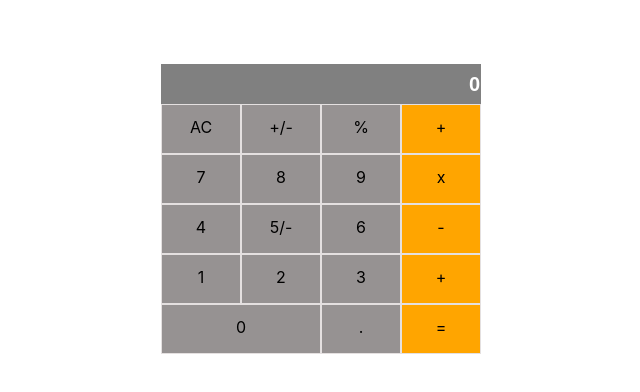
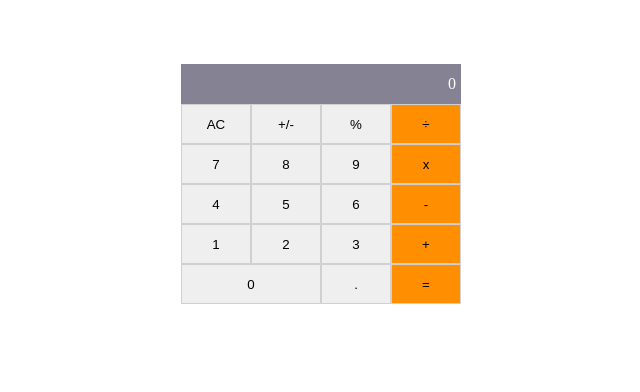
Before and after one commit to sediqullahbadakhsh/math-magicians, a React (Create React App) app: page / in a window 1280 px wide. Shown: the top 392 px of the page, without its empty margins (319-959 px from the left). Built offline with nearby package versions, Linux system fonts and the light colour scheme.

Commit message:
add calculator functionality and refactor the CSS and buttons

```diff
--- a/package.json
+++ b/package.json
@@ -6,10 +6,13 @@
     "@testing-library/jest-dom": "^5.16.2",
     "@testing-library/react": "^12.1.4",
     "@testing-library/user-event": "^13.5.0",
+    "big.js": "^6.1.1",
     "prop-types": "^15.8.1",
     "react": "^17.0.2",
     "react-dom": "^17.0.2",
     "react-scripts": "^5.0.0",
+    "react-uuid": "^1.0.2",
+    "uuid": "^8.3.2",
     "web-vitals": "^2.1.4"
   },
   "scripts": {
--- a/src/App.css
+++ b/src/App.css
@@ -10,51 +10,32 @@
   margin-top: 5%;
 }
 
-.calculator {
-  /* width:400px;
-  height: 500px; */
+.result {
+  background-color: #858293;
+  padding-right: 5px;
+  color: white;
+  height: 40px;
   display: flex;
-  flex-direction: column;
-  text-align: center;
+  align-items: center;
+  justify-content: flex-end;
 }
 
-.row {
-  display: flex;
-  flex-direction: row;
+.buttons {
+  display: grid;
+  grid-template-columns: repeat(4, 70px);
+  grid-template-rows: repeat(5, 40px);
+  background-color: #dfdfdf;
 }
 
-.input {
-  text-align: right;
-  width: 100%;
-  height: 40px;
-  font-size: 20px;
-  font-weight: 700;
-  color: #fff;
-  background-color: grey;
-  border: solid 1px grey;
+.buttons button {
+  border: 1px solid #d0d0d0;
 }
 
-.item {
-  width: 80px;
-  height: 50px;
-  border: solid 1px rgb(228, 224, 224);
-  padding-top: 12px;
+.buttons button:nth-child(17) {
+  grid-area: 5/1/5/3;
 }
 
-.last {
-  display: grid;
-  grid-template-columns: 2fr 1fr 1fr;
+.buttons button:nth-child(4n),
+.buttons button:last-child {
+  background-color: #ff8e00;
 }
-
-.item-zero {
-  border: solid 1px rgb(228, 224, 224);
-  padding-top: 12px;
-}
-
-.colr-grey {
-  background-color: rgb(150, 146, 146);
-}
-
-.colr-orng {
-  background-color: orange;
-}
--- /dev/null
+++ b/src/components/Buttons.js
@@ -0,0 +1,19 @@
+import react from 'react';
+import { v4 as uuidv4 } from 'uuid';
+
+class Buttons extends react.Component {
+  constructor(props) {
+    super(props);
+    this.btn = this.props.btn;
+  }
+
+  render() {
+    return (
+      <div className="buttons">
+        {this.btn.value.map((value) => <button type="button" key={uuidv4()} onClick={this.props.click}>{value}</button>)}
+      </div>
+    );
+  }
+}
+
+export default Buttons;
--- a/src/components/Calculator.js
+++ b/src/components/Calculator.js
@@ -1,48 +1,35 @@
 import react from 'react';
+import Buttons from './Buttons';
+import calculate from '../logic/calculate';
 import '../App.css';
 
-class Calculator extends react.Component {
+export default class Calculator extends react.Component {
   constructor(props) {
     super(props);
-    this.state = {};
+    this.state = {
+      total: 0,
+      next: null,
+      operation: null,
+    };
   }
 
+  onClick = (e) => {
+    this.setState((state) => calculate(state, e.target.innerText));
+  };
+
   render() {
+    const btn = {
+      value: ['AC', '+/-', '%', '÷', 7, 8, 9, 'x', 4, 5, 6, '-', 1, 2, 3, '+', 0, '.', ' ='],
+    };
     return (
       <div className="calculator">
-        <div className="row"><input className="input" value="0" /></div>
-        <div className="row">
-          <p className="colr-grey item">AC</p>
-          <p className="colr-grey item">+/-</p>
-          <p className="colr-grey item">%</p>
-          <p className="colr-orng item">+</p>
+        <div className="result">
+          {this.state.total}
+          {this.state.operation}
+          {this.state.next}
         </div>
-        <div className="row">
-          <p className="colr-grey item">7</p>
-          <p className="colr-grey item">8</p>
-          <p className="colr-grey item">9</p>
-          <p className="colr-orng item">x</p>
-        </div>
-        <div className="row">
-          <p className="colr-grey item">4</p>
-          <p className="colr-grey item">5/-</p>
-          <p className="colr-grey item">6</p>
-          <p className="colr-orng item">-</p>
-        </div>
-        <div className="row">
-          <p className="colr-grey item">1</p>
-          <p className="colr-grey item">2</p>
-          <p className="colr-grey item">3</p>
-          <p className="colr-orng item">+</p>
-        </div>
-        <div className="last row">
-          <p className="colr-grey item-zero">0</p>
-          <p className="colr-grey item">.</p>
-          <p className="colr-orng item">=</p>
-        </div>
+        <Buttons btn={btn} click={this.onClick} />
       </div>
     );
   }
 }
-
-export default Calculator;
--- a/src/index.css
+++ /dev/null
@@ -1,27 +0,0 @@
-body {
-  margin: 0;
-  font-family:
-    -apple-system,
-    BlinkMacSystemFont,
-    'Segoe UI',
-    'Roboto',
-    'Oxygen',
-    'Ubuntu',
-    'Cantarell',
-    'Fira Sans',
-    'Droid Sans',
-    'Helvetica Neue',
-    sans-serif;
-  -webkit-font-smoothing: antialiased;
-  -moz-osx-font-smoothing: grayscale;
-}
-
-code {
-  font-family:
-    source-code-pro,
-    Menlo,
-    Monaco,
-    Consolas,
-    'Courier New',
-    monospace;
-}
--- a/src/index.js
+++ b/src/index.js
@@ -1,6 +1,5 @@
 import React from 'react';
 import ReactDOM from 'react-dom';
-import './index.css';
 import App from './App';
 
 ReactDOM.render(
--- /dev/null
+++ b/src/logic/calculate.js
@@ -0,0 +1,129 @@
+import operate from './operate';
+
+function isNumber(item) {
+  return !!item.match(/[0-9]+/);
+}
+
+/**
+ * Given a button name and a calculator data object, return an updated
+ * calculator data object.
+ *
+ * Calculator data object contains:
+ *   total:s      the running total
+ *   next:String       the next number to be operated on with the total
+ *   operation:String  +, -, etc.
+ */
+export default function calculate(obj, buttonName) {
+  if (buttonName === 'AC') {
+    return {
+      total: null,
+      next: null,
+      operation: null,
+    };
+  }
+
+  if (isNumber(buttonName)) {
+    if (buttonName === '0' && obj.next === '0') {
+      return {};
+    }
+    // If there is an operation, update next
+    if (obj.operation) {
+      if (obj.next) {
+        return { ...obj, next: obj.next + buttonName };
+      }
+      return { ...obj, next: buttonName };
+    }
+    // If there is no operation, update next and clear the value
+    if (obj.next) {
+      return {
+        next: obj.next + buttonName,
+        total: null,
+      };
+    }
+    return {
+      next: buttonName,
+      total: null,
+    };
+  }
+
+  if (buttonName === '.') {
+    if (obj.next) {
+      if (obj.next.includes('.')) {
+        return { ...obj };
+      }
+      return { ...obj, next: `${obj.next}.` };
+    }
+    if (obj.operation) {
+      return { next: '0.' };
+    }
+    if (obj.total) {
+      if (obj.total.includes('.')) {
+        return {};
+      }
+      return { total: `${obj.total}.` };
+    }
+    return { total: '0.' };
+  }
+
+  if (buttonName === '=') {
+    if (obj.next && obj.operation) {
+      return {
+        total: operate(obj.total, obj.next, obj.operation),
+        next: null,
+        operation: null,
+      };
+    }
+    // '=' with no operation, nothing to do
+    return {};
+  }
+
+  if (buttonName === '+/-') {
+    if (obj.next) {
+      return { ...obj, next: (-1 * parseFloat(obj.next)).toString() };
+    }
+    if (obj.total) {
+      return { ...obj, total: (-1 * parseFloat(obj.total)).toString() };
+    }
+    return {};
+  }
+
+  // Button must be an operation
+
+  // When the user presses an operation button without having entered
+  // a number first, do nothing.
+  // if (!obj.next && !obj.total) {
+  //   return {};
+  // }
+
+  // User pressed an operation after pressing '='
+  if (!obj.next && obj.total && !obj.operation) {
+    return { ...obj, operation: buttonName };
+  }
+
+  // User pressed an operation button and there is an existing operation
+  if (obj.operation) {
+    if (obj.total && !obj.next) {
+      return { ...obj, operation: buttonName };
+    }
+
+    return {
+      total: operate(obj.total, obj.next, obj.operation),
+      next: null,
+      operation: buttonName,
+    };
+  }
+
+  // no operation yet, but the user typed one
+
+  // The user hasn't typed a number yet, just save the operation
+  if (!obj.next) {
+    return { operation: buttonName };
+  }
+
+  // save the operation and shift 'next' into 'total'
+  return {
+    total: obj.next,
+    next: null,
+    operation: buttonName,
+  };
+}
--- /dev/null
+++ b/src/logic/operate.js
@@ -0,0 +1,30 @@
+import Big from 'big.js';
+
+export default function operate(numberOne, numberTwo, operation) {
+  const one = Big(numberOne);
+  const two = Big(numberTwo);
+  if (operation === '+') {
+    return one.plus(two).toString();
+  }
+  if (operation === '-') {
+    return one.minus(two).toString();
+  }
+  if (operation === 'x') {
+    return one.times(two).toString();
+  }
+  if (operation === '÷') {
+    try {
+      return one.div(two).toString();
+    } catch (err) {
+      return "Can't divide by 0.";
+    }
+  }
+  if (operation === '%') {
+    try {
+      return one.mod(two).toString();
+    } catch (err) {
+      return "Can't find modulo as can't divide by 0.";
+    }
+  }
+  throw Error(`Unknown operation '${operation}'`);
+}
```
Also changed, not shown: 1 other file (tests, documents, lock files or other folders).
